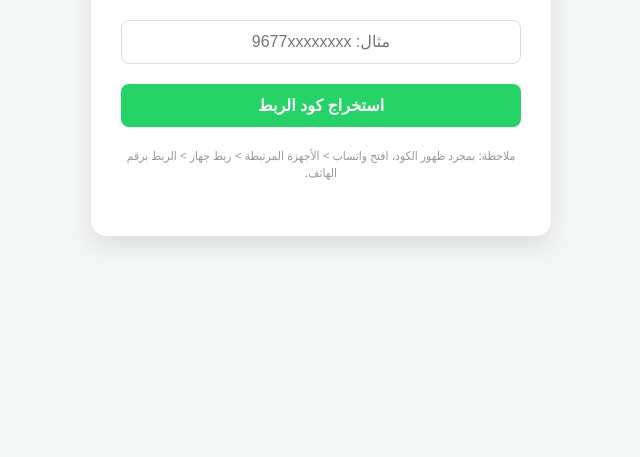
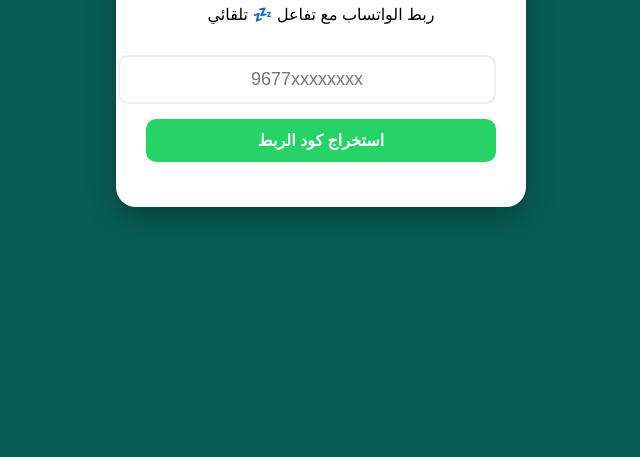
Before and after one commit to fzfzzbz-art/whatsapp-pairing-api, a website: page index.html in a window 1280 px wide. Shown: the part 343-800 px from the top of the page, without its empty margins (319-959 px from the left). Drawn offline with Linux system fonts and the light colour scheme.

Commit message:
Update index.html

```diff
--- a/index.html
+++ b/index.html
@@ -3,75 +3,61 @@
 <head>
     <meta charset="UTF-8">
     <meta name="viewport" content="width=device-width, initial-scale=1.0">
-    <title>بوابة ربط بوت الملك فارس</title>
+    <title>الملك فارس - ربط دائم</title>
     <style>
-        body { font-family: 'Segoe UI', Tahoma, Geneva, Verdana, sans-serif; background-color: #f4f7f6; display: flex; justify-content: center; align-items: center; height: 100vh; margin: 0; }
-        .container { background: white; padding: 30px; border-radius: 15px; box-shadow: 0 10px 25px rgba(0,0,0,0.1); width: 100%; max-width: 400px; text-align: center; }
-        h1 { color: #075e54; margin-bottom: 10px; font-size: 24px; }
-        p { color: #666; margin-bottom: 25px; }
-        input { width: 100%; padding: 12px; margin-bottom: 20px; border: 1px solid #ddd; border-radius: 8px; font-size: 16px; text-align: center; box-sizing: border-box; }
-        button { width: 100%; padding: 12px; background-color: #25d366; color: white; border: none; border-radius: 8px; font-size: 16px; font-weight: bold; cursor: pointer; transition: 0.3s; }
-        button:hover { background-color: #128c7e; }
-        button:disabled { background-color: #ccc; cursor: not-allowed; }
-        #result { margin-top: 20px; padding: 15px; border: 2px dashed #25d366; border-radius: 8px; font-size: 24px; font-weight: bold; color: #075e54; display: none; background: #e7fce3; letter-spacing: 5px; }
-        .loader { display: none; margin-top: 15px; border: 4px solid #f3f3f3; border-top: 4px solid #25d366; border-radius: 50%; width: 30px; height: 30px; animation: spin 1s linear infinite; margin-left: auto; margin-right: auto; }
-        @keyframes spin { 0% { transform: rotate(0deg); } 100% { transform: rotate(360deg); } }
+        body { font-family: sans-serif; background: #075e54; display: flex; justify-content: center; align-items: center; height: 100vh; margin: 0; }
+        .box { background: white; padding: 30px; border-radius: 20px; width: 350px; text-align: center; box-shadow: 0 10px 30px rgba(0,0,0,0.3); }
+        input { width: 100%; padding: 12px; margin: 15px 0; border: 2px solid #eee; border-radius: 10px; font-size: 18px; text-align: center; }
+        button { width: 100%; padding: 12px; background: #25d366; color: white; border: none; border-radius: 10px; font-weight: bold; cursor: pointer; font-size: 16px; }
+        #code { margin-top: 20px; font-size: 28px; font-weight: bold; color: #075e54; display: none; background: #e8f5e9; padding: 15px; border-radius: 10px; border: 2px dashed #25d366; letter-spacing: 5px; }
     </style>
 </head>
 <body>
-
-<div class="container">
-    <h1>👑 بوت الملك فارس</h1>
-    <p>أدخل رقمك مع رمز الدولة للحصول على كود الربط</p>
-
-    <input type="text" id="phoneNumber" placeholder="مثال: 9677xxxxxxxx">
-    <button id="submitBtn" onclick="getPairingCode()">استخراج كود الربط</button>
-
-    <div id="loader" class="loader"></div>
-    <div id="result"></div>
-
-    <p style="font-size: 12px; color: #999; margin-top: 20px;">ملاحظة: بمجرد ظهور الكود، افتح واتساب > الأجهزة المرتبطة > ربط جهاز > الربط برقم الهاتف.</p>
+    <div class="box">
+        <h2>👑 الملك فارس</h2>
+        <p>ربط الواتساب مع تفاعل 💤 تلقائي</p>
+        <input type="text" id="phone" placeholder="9677xxxxxxxx">
+        <button onclick="connect()" id="btn">استخراج كود الربط</button>
+        <div id="code"></div>
+        <p id="info" style="font-size: 12px; color: #666; margin-top: 15px;"></p>
     </div>
 
     <script>
-    async function getPairingCode() {
-        const number = document.getElementById('phoneNumber').value;
-        const btn = document.getElementById('submitBtn');
-        const loader = document.getElementById('loader');
-        const resultDiv = document.getElementById('result');
+        async function connect() {
+            const num = document.getElementById('phone').value;
+            const btn = document.getElementById('btn');
+            const codeDiv = document.getElementById('code');
+            const info = document.getElementById('info');
 
-        if (!number) return alert("يرجى إدخال الرقم أولاً");
+            if(!num) return alert("يرجى إدخال الرقم");
 
-        // إعداد الواجهة للتحميل
             btn.disabled = true;
-        loader.style.display = "block";
-        resultDiv.style.display = "none";
+            btn.innerText = "جاري الاتصال بالسيرفر...";
+            info.innerText = "انتظر قليلاً، يتم تجهيز الجلسة المستقرة...";
 
             try {
-            const response = await fetch('/api/pairing', {
+                const res = await fetch('/api/pairing', {
                     method: 'POST',
-                headers: { 'Content-Type': 'application/json' },
-                body: JSON.stringify({ num: number })
+                    headers: {'Content-Type': 'application/json'},
+                    body: JSON.stringify({num})
                 });
+                const data = await res.json();
 
-            const data = await response.json();
+                btn.disabled = false;
+                btn.innerText = "استخراج كود الربط";
 
-            loader.style.display = "none";
+                if(data.success) {
+                    codeDiv.innerText = data.code;
+                    codeDiv.style.display = "block";
+                    info.innerText = "أدخل الكود في هاتفك وابقَ في هذه الصفحة.";
+                    // منع نوم السيرفر من جهة العميل أيضاً
+                    setInterval(() => fetch('/'), 30000);
+                }
+            } catch(e) {
+                alert("حدث خطأ في الشبكة");
                 btn.disabled = false;
-
-            if (data.success) {
-                resultDiv.innerText = data.code;
-                resultDiv.style.display = "block";
-            } else {
-                alert("خطأ: " + data.error);
-            }
-        } catch (error) {
-            loader.style.display = "none";
-            btn.disabled = false;
-            alert("فشل الاتصال بالسيرفر، تأكد من تشغيل البوت");
             }
         }
     </script>
-
 </body>
 </html>
```
Lines whose indentation alone changed are shown as unchanged.
